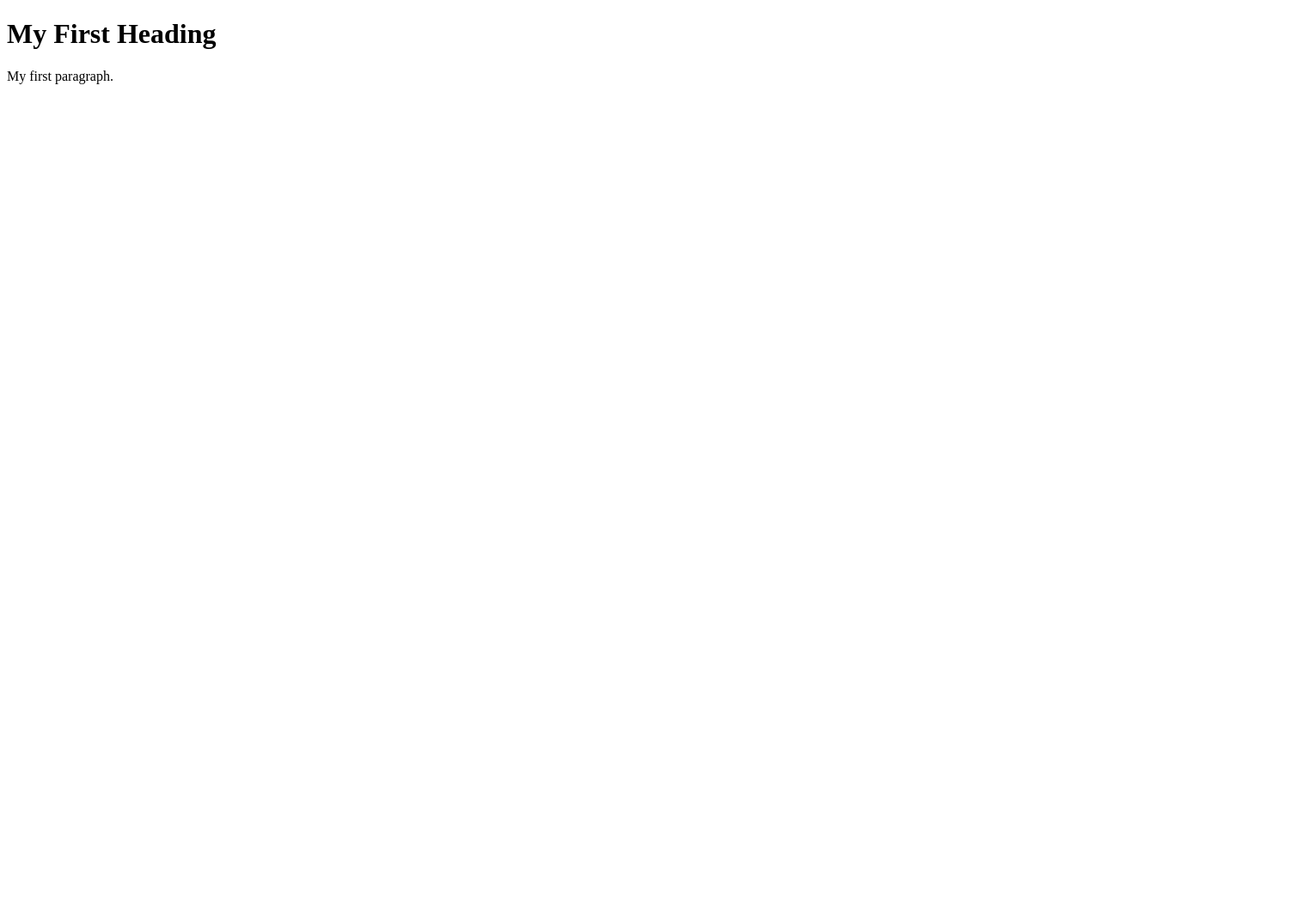
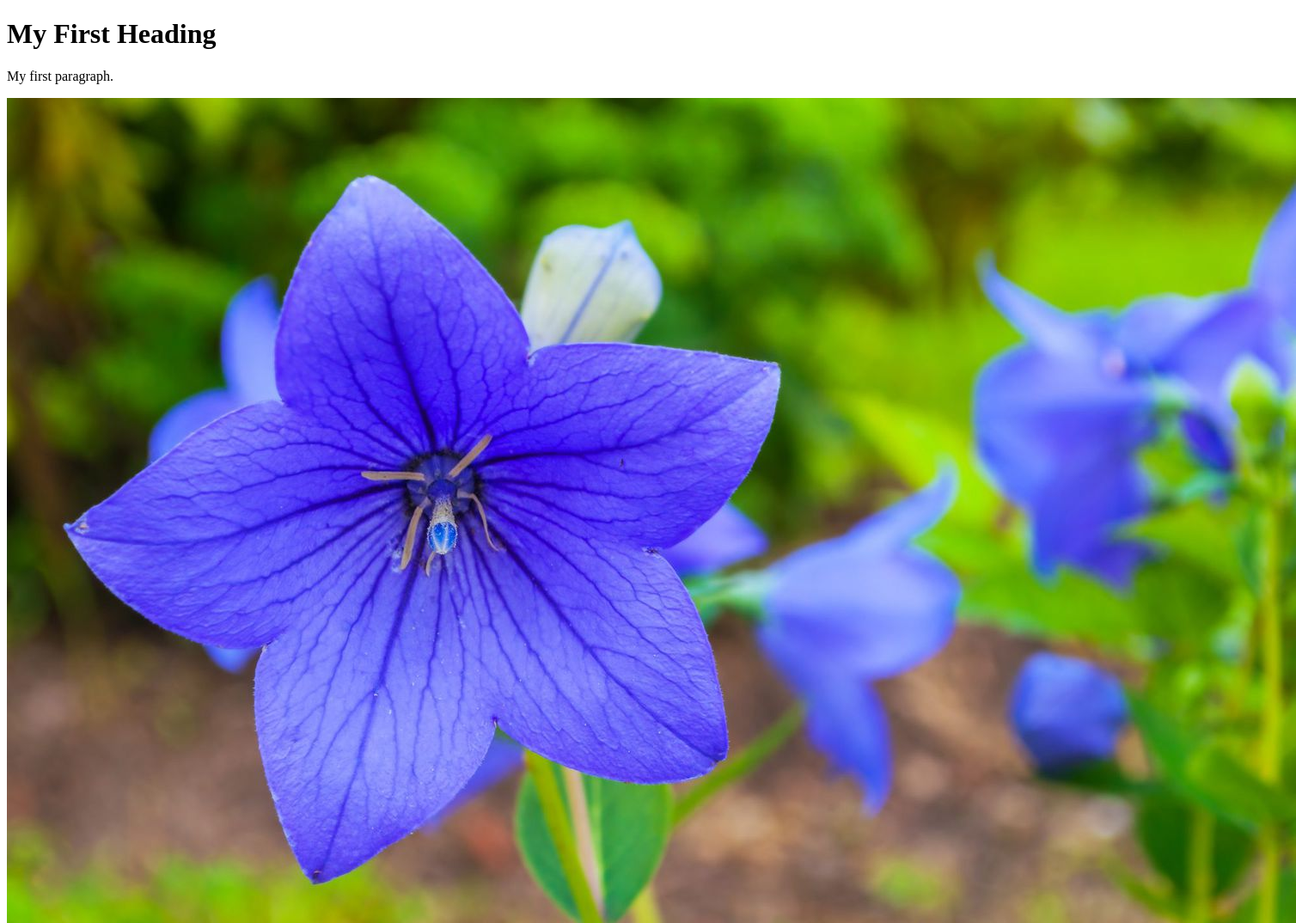
Before and after one commit to JoeSky55/JoeSky55.github.io, a plain HTML site: page mappa/index.html in a window 1280 px wide. Shown: the top 1074 px of the page at 86% size, 1508 px wide, since content can reach past the window. Before the commit the page ends 800 px from the top, so only its background shows below. Drawn offline with Linux system fonts and the light colour scheme.

Commit message:
Update index.html

```diff
--- a/mappa/index.html
+++ b/mappa/index.html
@@ -4,6 +4,6 @@
 
 <h1>My First Heading</h1>
 <p>My first paragraph.</p>
-
+<img src="kep.jpg" alt="virag">
 </body>
 </html>
```
